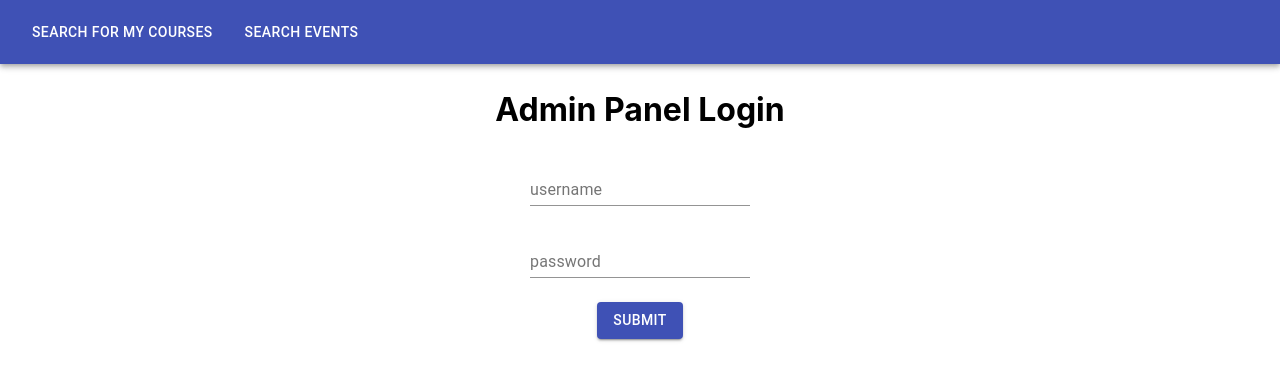
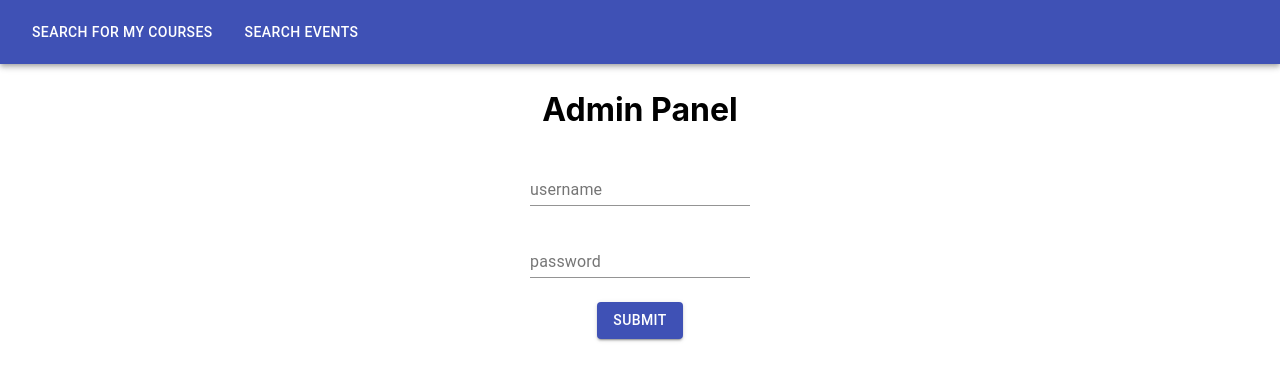
Before and after one commit to Davenury/EventsOrganizerFrontend, a React (Create React App) app: page /admin_panel in a window 1280 px wide. Shown: the top 380 px of the page. Built offline with nearby package versions, Linux system fonts and the light colour scheme.

Commit message:
remove login string from admin login page

```diff
--- a/src/components/admin_panel/AdminLoginInput.js
+++ b/src/components/admin_panel/AdminLoginInput.js
@@ -22,7 +22,7 @@ export function AdminLoginInput(props){
 
     return(
         <div>
-            <h1>Admin Panel Login</h1>
+            <h1>Admin Panel</h1>
             <TextField label="username" value={username} onChange={handleUsernameChange} />
             <TextField mb={2} type="password" label="password" value={password} onChange={handlePasswordChange} />
             <Button text="Submit" onClick={handleSubmit}/>
```
